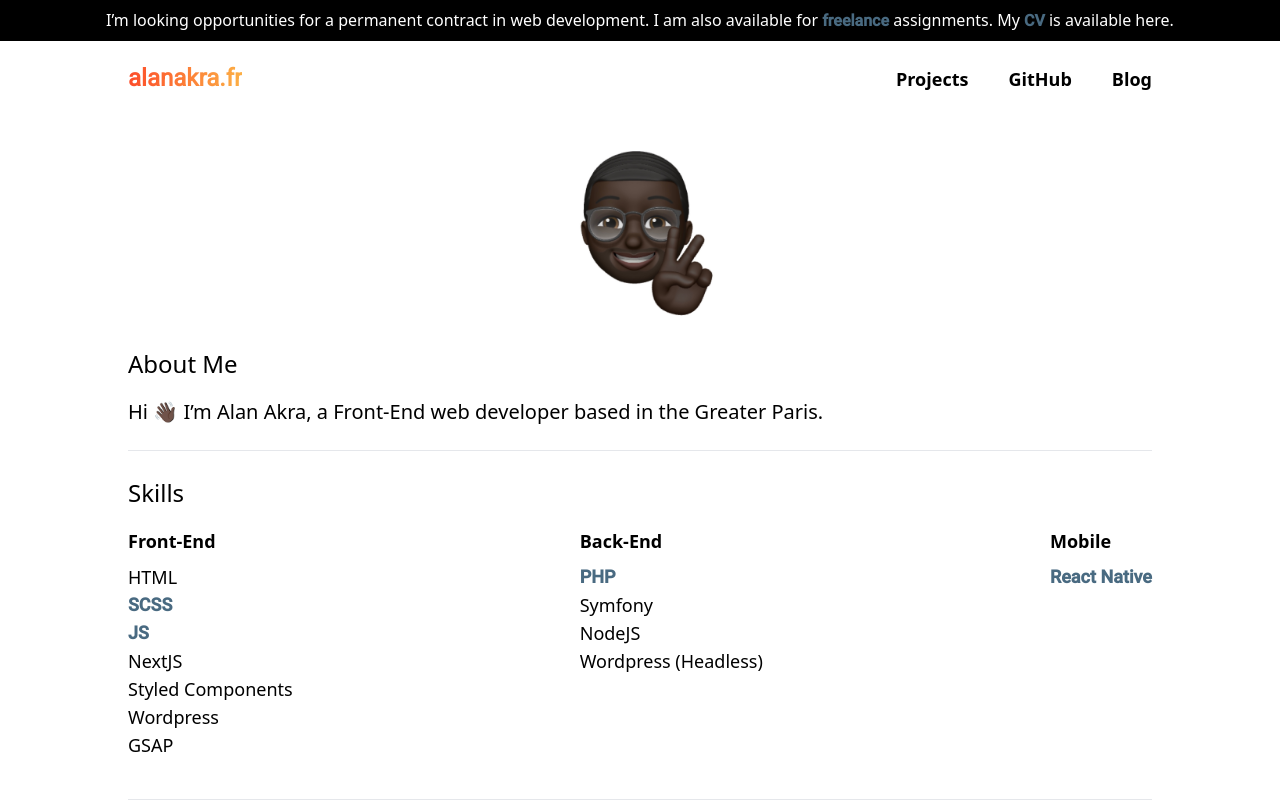
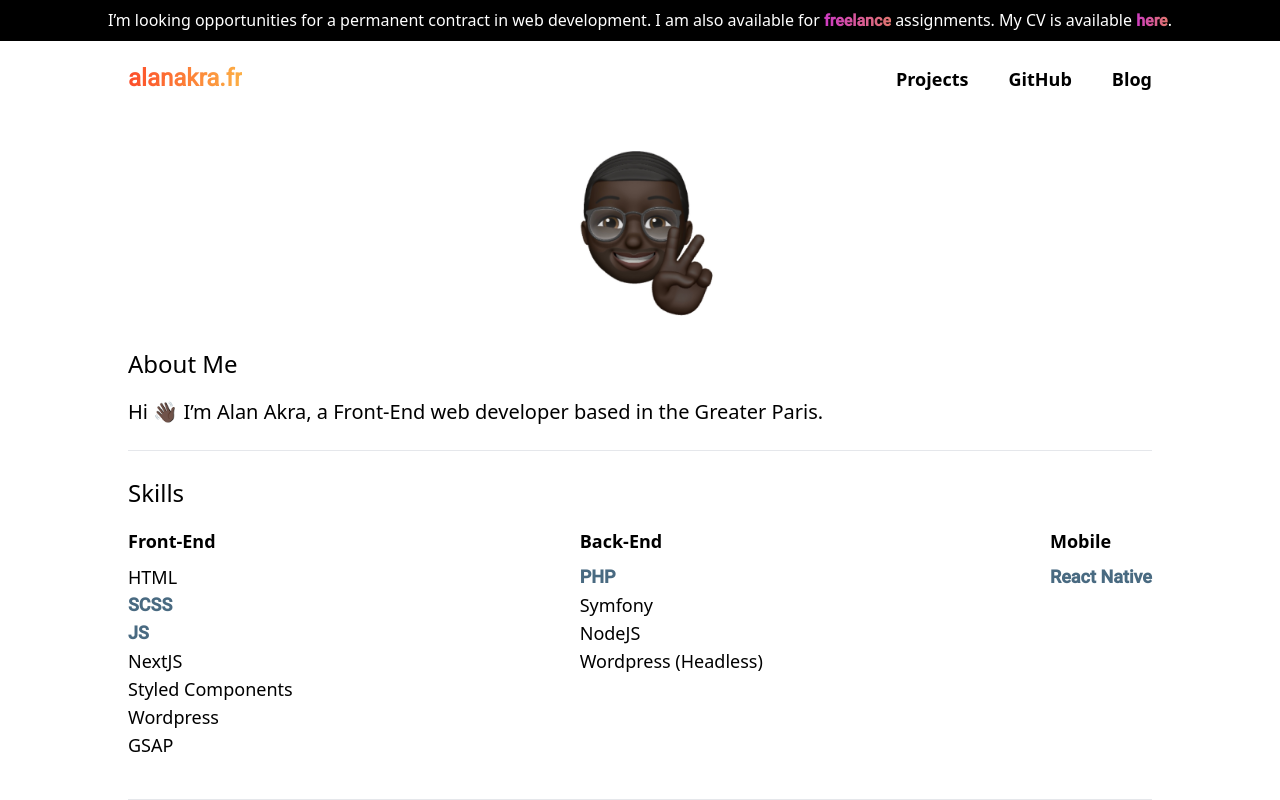
Before and after one commit to alanakra/alan-web, a Next.js app: page / in a window 1280 px wide. Shown: the top 800 px of the page. Built offline with nearby package versions, Linux system fonts and the light colour scheme.

Commit message:
Style banner

```diff
--- a/components/Banner.js
+++ b/components/Banner.js
@@ -1,12 +1,13 @@
 import Link from 'next/link'
+import { useState } from 'react'
 
 export default function Banner(props) {
 //  console.log(props)
 
  const hideBanner = () => {
   if (typeof window !== 'undefined') {
-    sessionStorage.setItem('hideBanner', true.toString())
-    console.log('from banner component: '+sessionStorage.getItem('hideBanner'))
+      sessionStorage.setItem('hideBanner', true.toString())
+      console.log('from banner component: '+sessionStorage.getItem('hideBanner'))
   }
  }
 
@@ -17,7 +18,7 @@ export default function Banner(props) {
  return (
   <div className="bg-black text-white sm:text-center p-2 flex justify-between cursor-pointer">
    <div></div>
-   <p>I’m looking opportunities for a permanent contract in web development. I am also available for <a href="https://www.malt.fr/profile/alanakra" className="link-color">freelance</a> assignments. My <Link href="/CV.pdf"><a className="link-color">CV</a></Link> is available here.</p>
+   <p>I’m looking opportunities for a permanent contract in web development. I am also available for <a href="https://www.malt.fr/profile/alanakra" className="link-banner">freelance</a> assignments. My CV is available <Link href="/CV.pdf"><a className="link-banner">here</a></Link>.</p>
 
    <i className="fas fa-times" onClick={hideBanner}></i>
   </div>
--- a/pages/_app.js
+++ b/pages/_app.js
@@ -20,7 +20,7 @@ function MyApp({ Component, pageProps }) {
         <meta name="theme-color" content="#000000"/>
         <script async src="https://kit.fontawesome.com/997660e778.js" crossOrigin="anonymous"></script>
       </Head>
-      <Banner warn={'isBannerClosed'}/>
+      <Banner/>
       <Navbar/>
       <Component {...pageProps} />
     </>
--- a/styles/styles.css
+++ b/styles/styles.css
@@ -11,6 +11,18 @@
  background-position: -100%;
  animation: animateText 3s infinite alternate-reverse;
  line-height: 2.75rem;
+}
+
+.link-banner{
+  font-weight: bold;
+  font-family: 'Roboto';
+  background: linear-gradient(90deg, #02A9F5 0%, #C61FED 50%, #E0756E 100%);
+  background-clip: text;
+  -webkit-background-clip: text;
+  -webkit-text-fill-color: transparent;
+  background-size: 300%;
+  background-position: -100%;
+  animation: animateText 3s infinite alternate-reverse;
 }
 
 @keyframes animateText {
```
